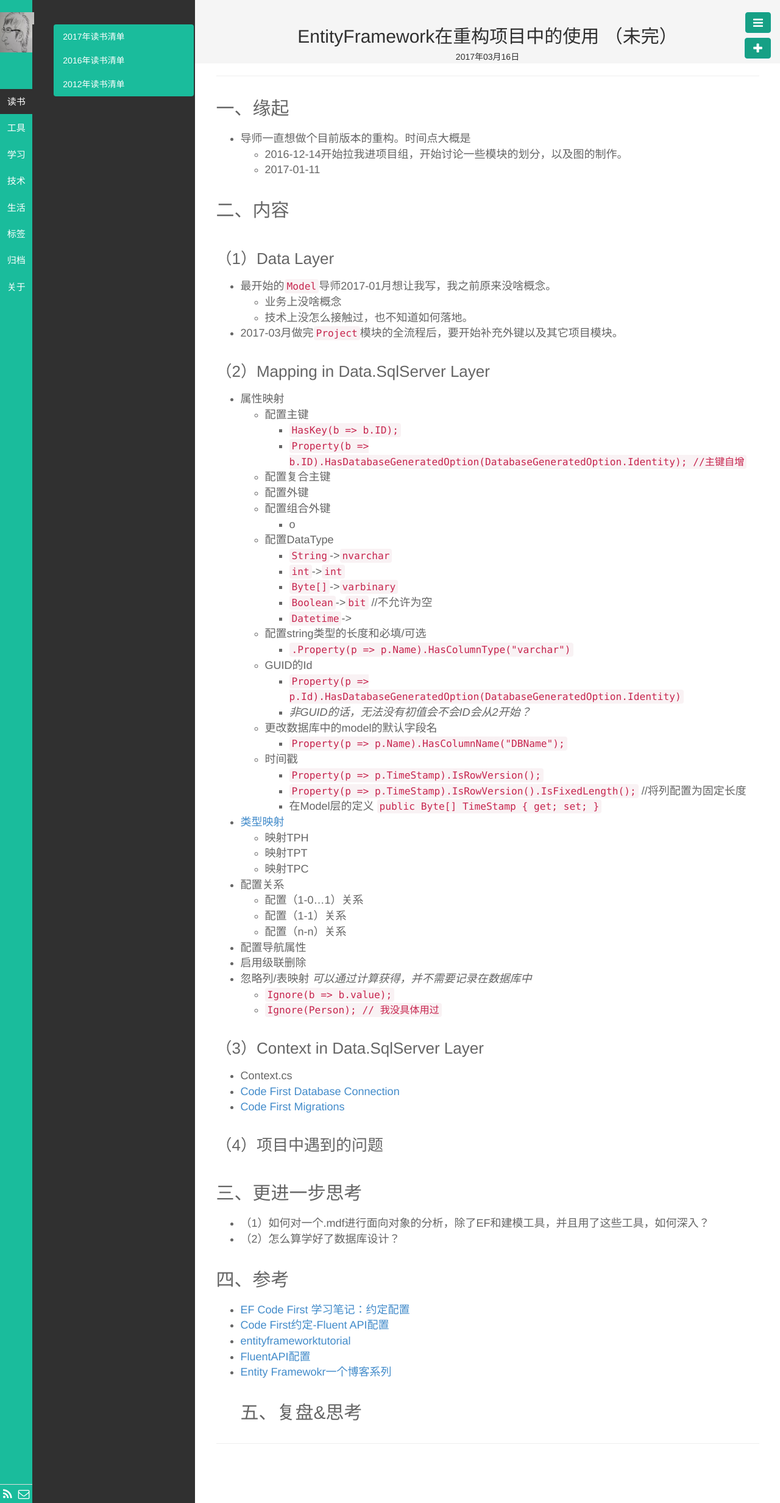
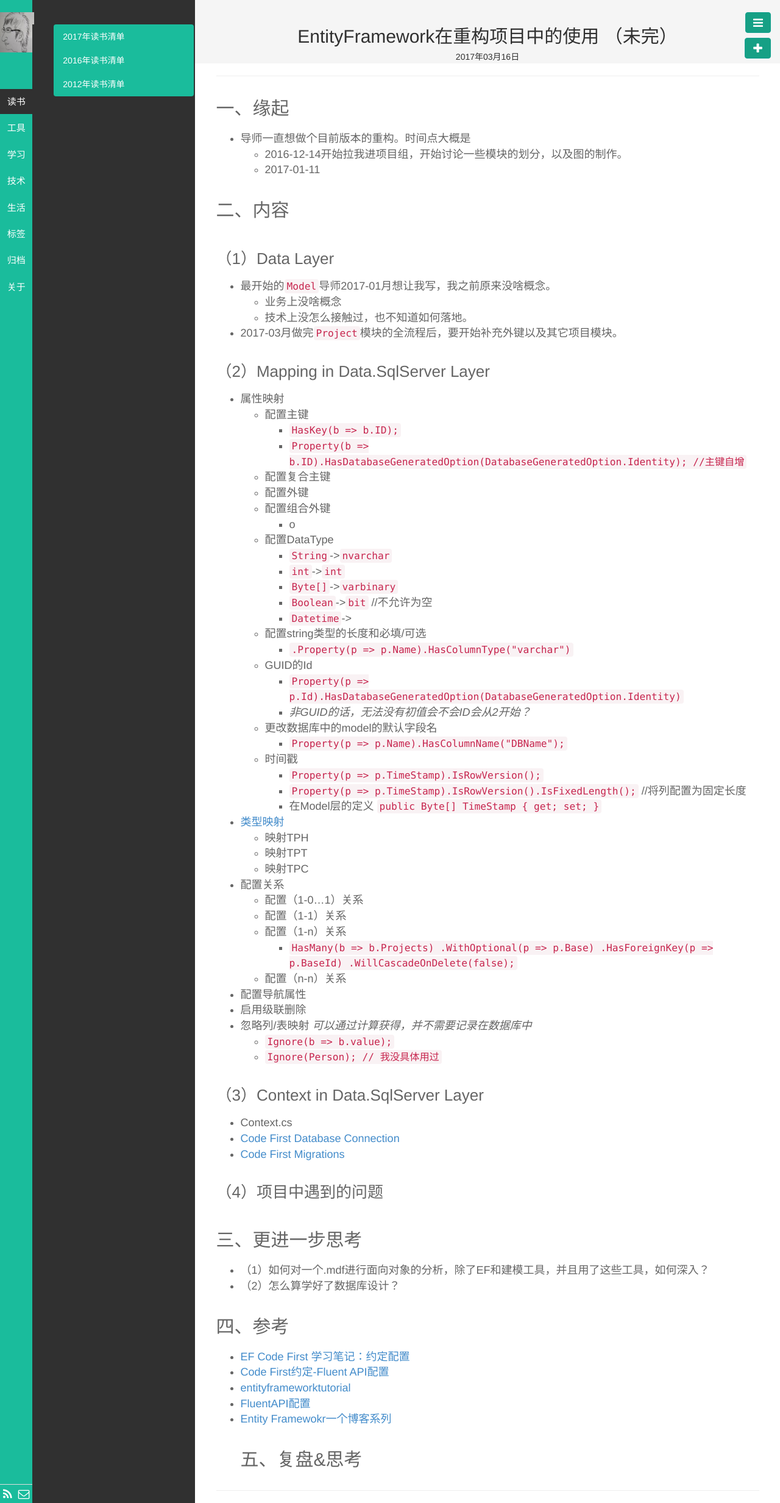
Before and after one commit to wolflion/blog, a Jekyll site: the page built from _posts/技术/2017-03-16-EF-CodeFirst-In-Refactoring.md, in a window 1280 px wide. Shown: the whole page at 61% size. Built offline with Jekyll 4.4.1, drawn with Linux system fonts in a browser that asks for light colours.

Commit message:
20170722UpdatedLabA308
20170722UpdatedLabA308

```diff
--- a/_posts/技术/2017-03-16-EF-CodeFirst-In-Refactoring.md
+++ b/_posts/技术/2017-03-16-EF-CodeFirst-In-Refactoring.md
@@ -52,6 +52,11 @@ description:
 + 配置关系
 	+ 配置（1-0...1）关系
 	+ 配置（1-1）关系
+	+ 配置（1-n）关系
+		+ `HasMany(b => b.Projects)
+                .WithOptional(p => p.Base)
+                .HasForeignKey(p => p.BaseId)
+                .WillCascadeOnDelete(false);`
 	+ 配置（n-n）关系
 + 配置导航属性
 + 启用级联删除
```
Also changed, not shown: _posts/技术/2017-07-21-Start-SrimsV6-Refactoring.md (+1 -1 lines).
